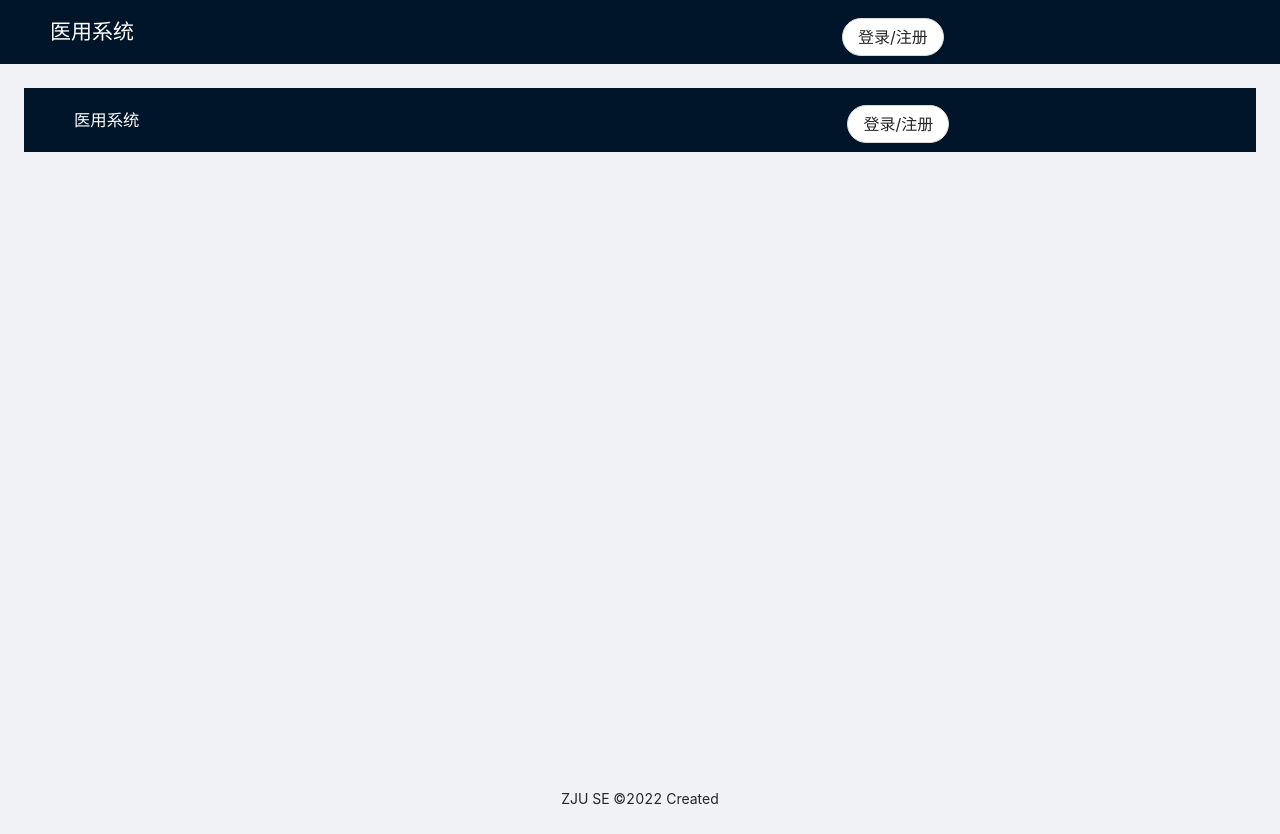
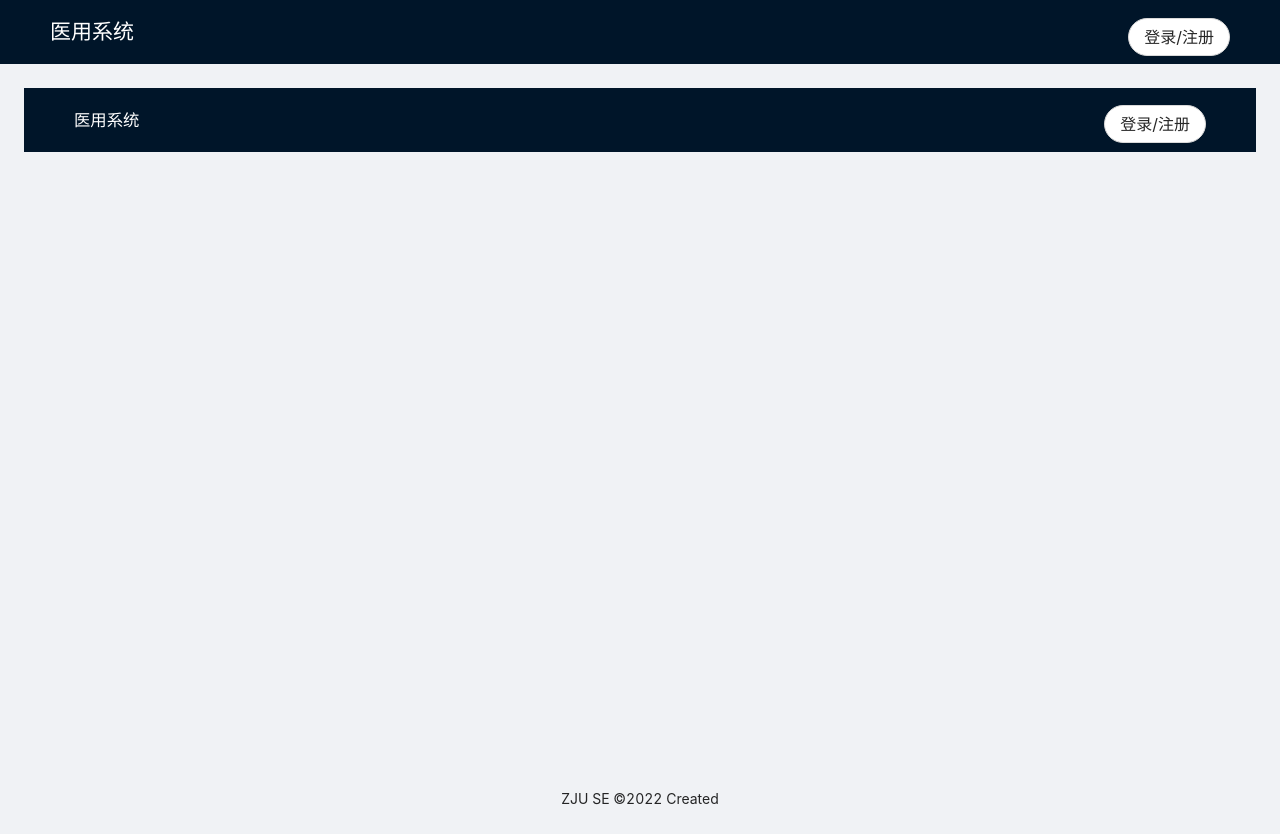
Before and after one commit to yuaanlin/zju-se-project, a Next.js app: page /PageHeader in a window 1280 px wide. Built offline with nearby package versions, Linux system fonts and the light colour scheme.

Commit message:
Fix login button position

```diff
--- a/pages/PageHeader.tsx
+++ b/pages/PageHeader.tsx
@@ -48,7 +48,11 @@ const PageHeader = () =>{
 
   return (
     <Header className={'header'}>
-      <Space direction="horizontal">
+      <div
+        style={{
+          display: 'flex', justifyContent: 'space-between',
+          width: '100%', alignItems: 'center'
+        }}>
         <div className={'logo'} >
           <Link href="/">
             <h1
@@ -60,12 +64,14 @@ const PageHeader = () =>{
         </div>
         <Button
           onClick={handleButtonClick}
-          style={{ textAlign : 'center', float : 'right', height : 38, borderRadius: 19, fontSize : 16, marginLeft : 700 }}
+          style={{
+            textAlign : 'center', float : 'right',
+            height : 38, borderRadius: 19, fontSize : 16
+          }}
         >
           { authProps.login_done ? '退出' : '登录/注册' }
-
         </Button>
-      </Space>
+      </div>
       <Menu theme={'dark'} mode={'horizontal'} />
     </Header>
   );
```
